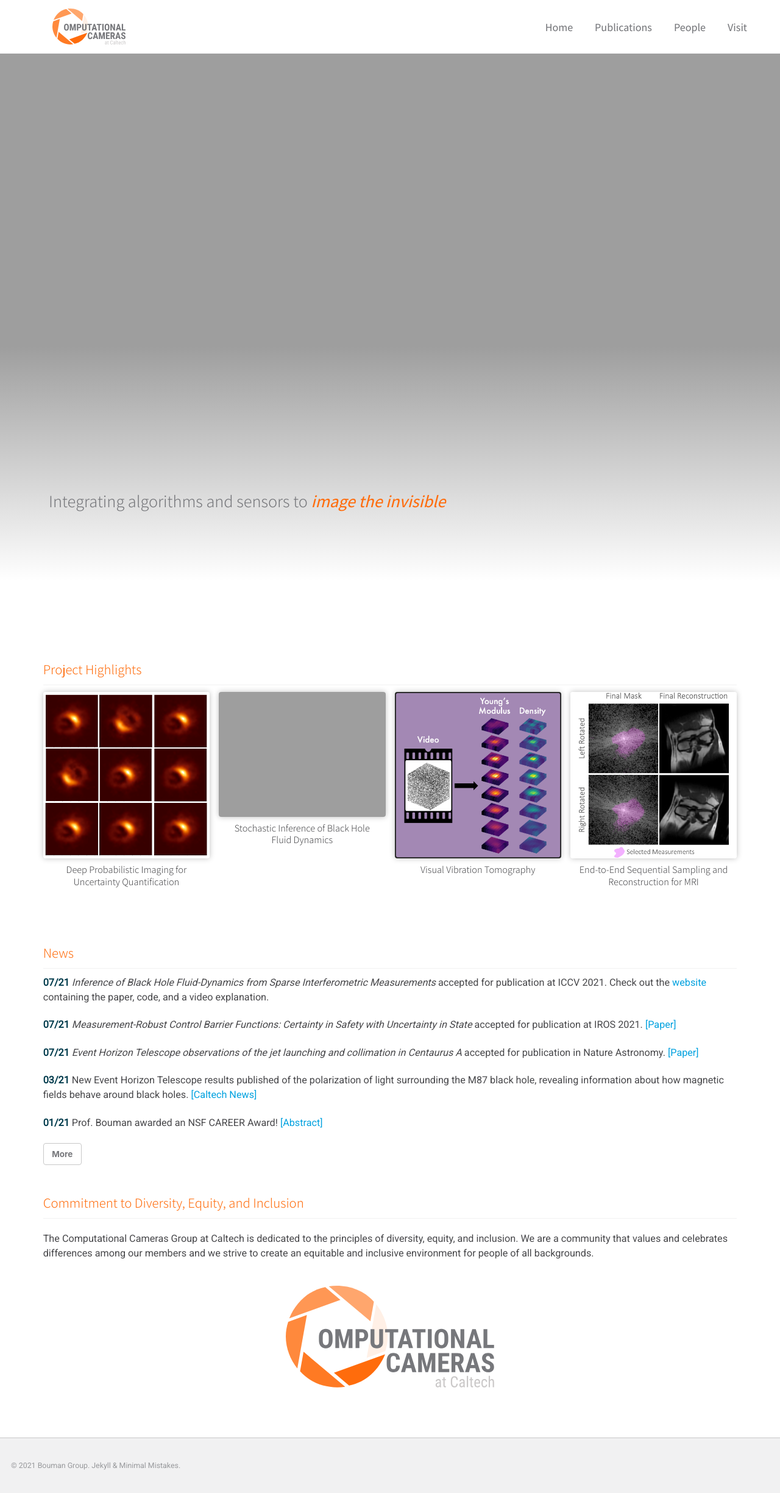
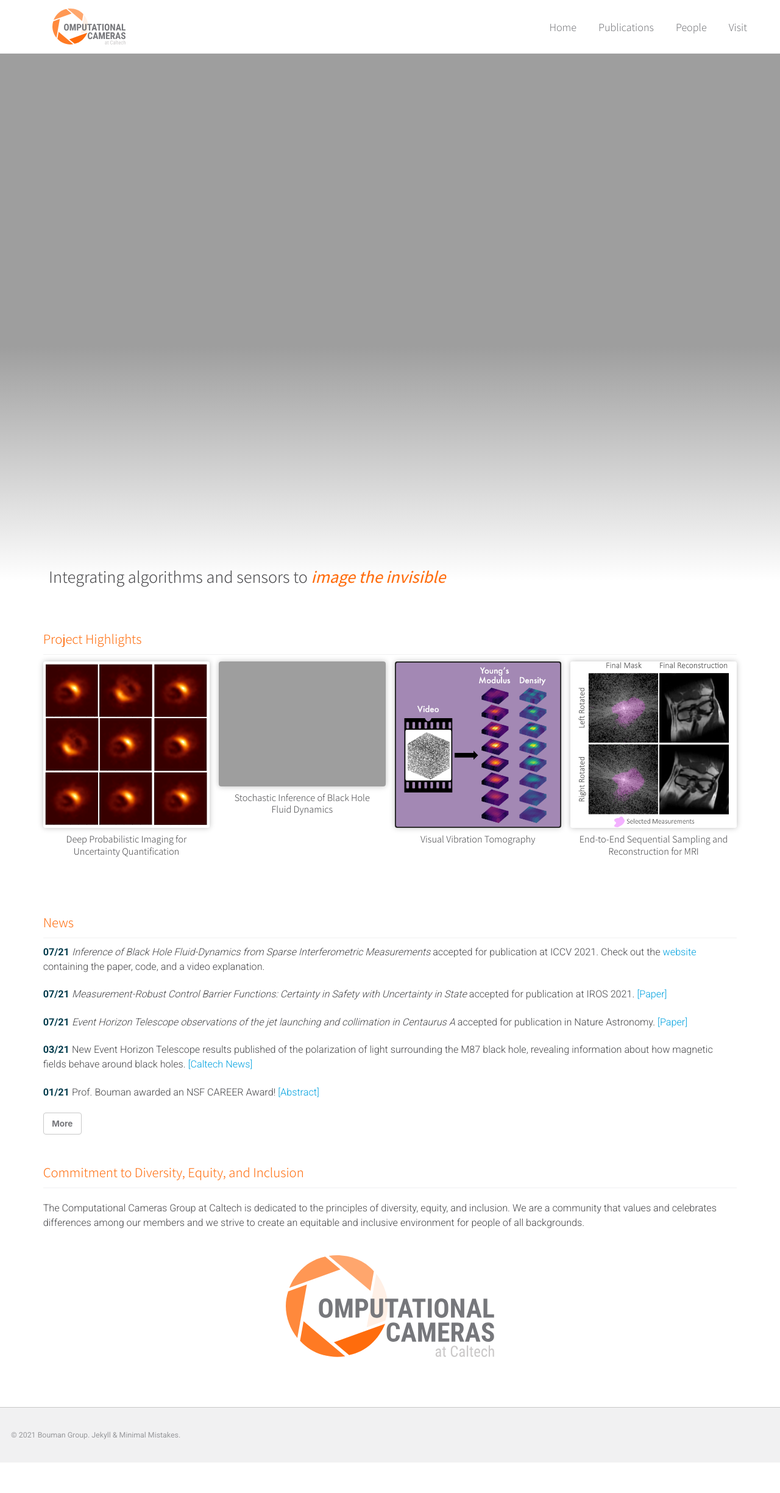
Before and after one commit to boumangroup/boumangroup.github.io, a Jekyll site: the page built from index.html, in a window 1280 px wide. Shown: the whole page at 61% size. Built offline with Jekyll 4.4.1, drawn with Linux system fonts in a browser that asks for light colours; a script that is not in the unit is left out; the list of posts is cut into pages by our own code; after the commit the page ends 2399 px from its top, so only the background shows below that.

Commit message:
thin-ify font

```diff
--- a/_includes/head.html
+++ b/_includes/head.html
@@ -17,7 +17,7 @@
 
 <!-- For all browsers -->
 <style>
-  @import url('https://fonts.googleapis.com/css2?family=Roboto&family=Roboto+Condensed&display=swap');
+  @import url('https://fonts.googleapis.com/css2?family=Roboto:wght@300;400;700&display=swap');
   @import url('https://fonts.googleapis.com/css2?family=Assistant:wght@300;500;600;700;800&display=swap');
   @import url('https://fonts.googleapis.com/css2?family=Oswald:wght@300&display=swap');
 </style>
--- a/assets/_scss/_base.scss
+++ b/assets/_scss/_base.scss
@@ -59,6 +59,7 @@
 
 p {
   margin-bottom: 1.3em;
+  font-weight: 300;
 }
 
 u,
--- a/assets/_scss/_masthead.scss
+++ b/assets/_scss/_masthead.scss
@@ -38,7 +38,7 @@
   list-style-type: none;
   white-space: nowrap;
   font-family: $header-font-family;
-  font-weight: 400;
+  font-weight: 300;
 
   &--lg {
     padding-right: 2em;
--- a/assets/_scss/_page.scss
+++ b/assets/_scss/_page.scss
@@ -57,11 +57,11 @@
 }
 
 .page__lead {
+  position: absolute;
   width: 100%;
   font-family: $hero-font-family;
   font-weight: 300;
-  color: $gray;
-  margin-bottom: 0;
+  bottom: 5vh;
 
   @media (max-width: 1200px) {
     font-size: $type-size-4;
@@ -405,6 +405,6 @@
 }
 
 .new {
-  font-weight: 900;
+  font-weight: 700;
   color: $info-color;
 }
--- a/index.html
+++ b/index.html
@@ -17,7 +17,7 @@
 </div> -->
 
 <!-- HIGHLIGHTED PROJECTS -->
-<h2 class="home-header" style="margin-top: 0;">Project Highlights</h2>
+<h2 class="home-header" style="margin-top: -50px;">Project Highlights</h2>
 <div class="tiles__container">
   {% for publication in site.data.publications.highlight %}
     {% include project-highlight-single.html %}
```
Also changed, not shown: assets/css/main.css, images/group/lab_header_image.png (deleted), 3 other files.
